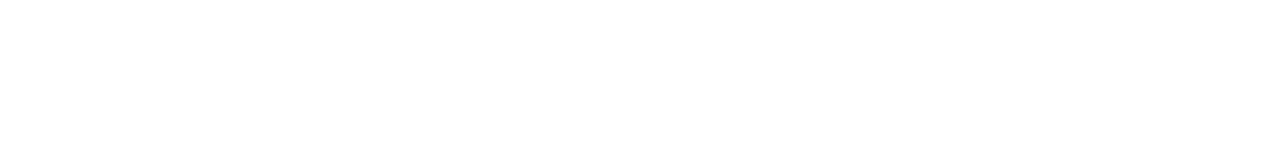
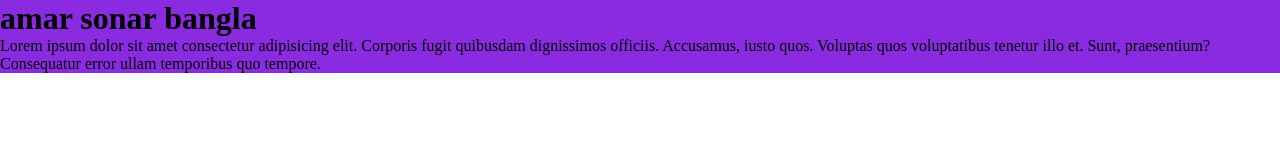
Before and after one commit to mdrasel97/my-website, a plain HTML site: page index.html in a window 1280 px wide. Drawn offline with Linux system fonts and the light colour scheme.

Commit message:
added new div

```diff
--- a/index.html
+++ b/index.html
@@ -4,8 +4,12 @@
     <meta charset="UTF-8">
     <meta name="viewport" content="width=device-width, initial-scale=1.0">
     <title>my-website</title>
+    <link rel="stylesheet" href="style.css">
 </head>
 <body>
-
+    <div>
+        <h1>amar sonar bangla</h1>
+        <p>Lorem ipsum dolor sit amet consectetur adipisicing elit. Corporis fugit quibusdam dignissimos officiis. Accusamus, iusto quos. Voluptas quos voluptatibus tenetur illo et. Sunt, praesentium? Consequatur error ullam temporibus quo tempore.</p>
+    </div>
 </body>
 </html>
--- /dev/null
+++ b/style.css
@@ -0,0 +1,8 @@
+*{
+    margin: 0;
+    padding: 0;
+    box-sizing: border-box;
+}
+div{
+    background-color: blueviolet;
+}
```
Also changed, not shown: 1 other file.
